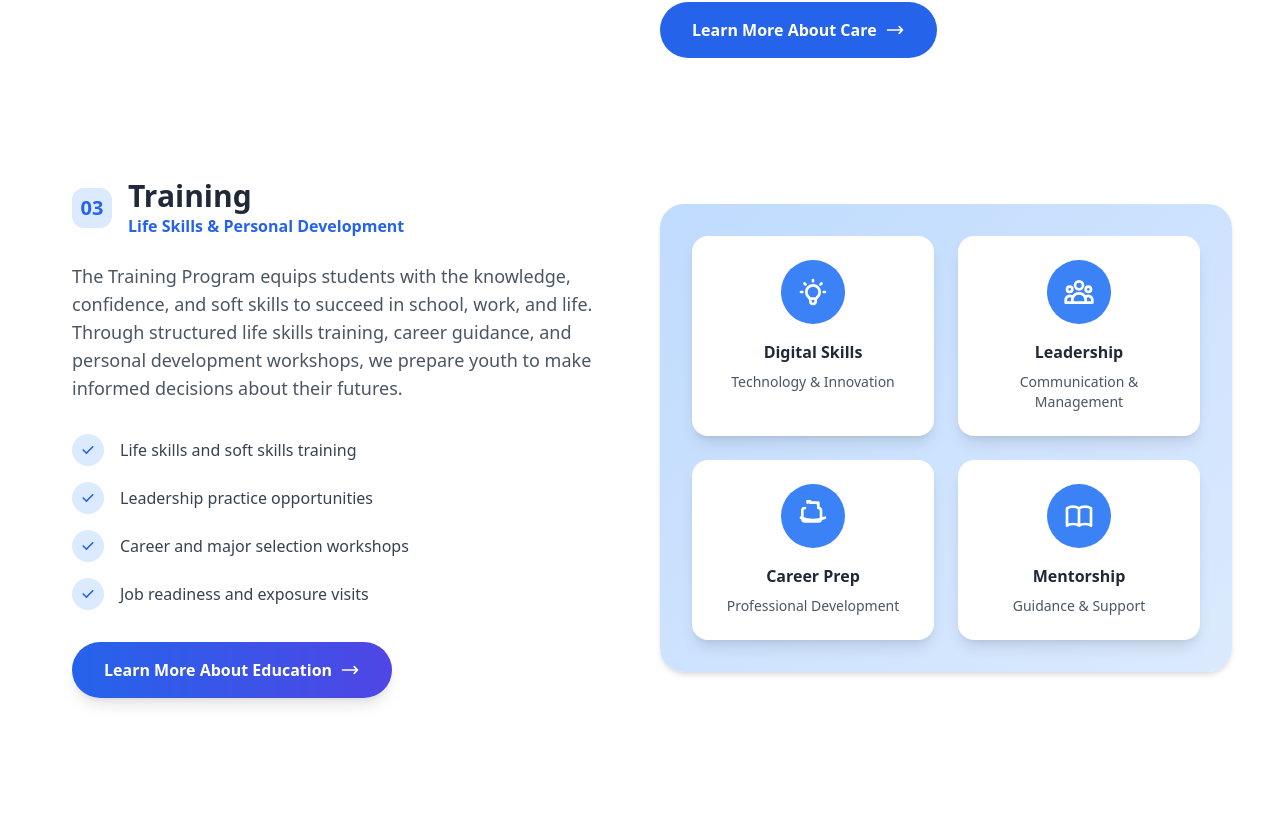
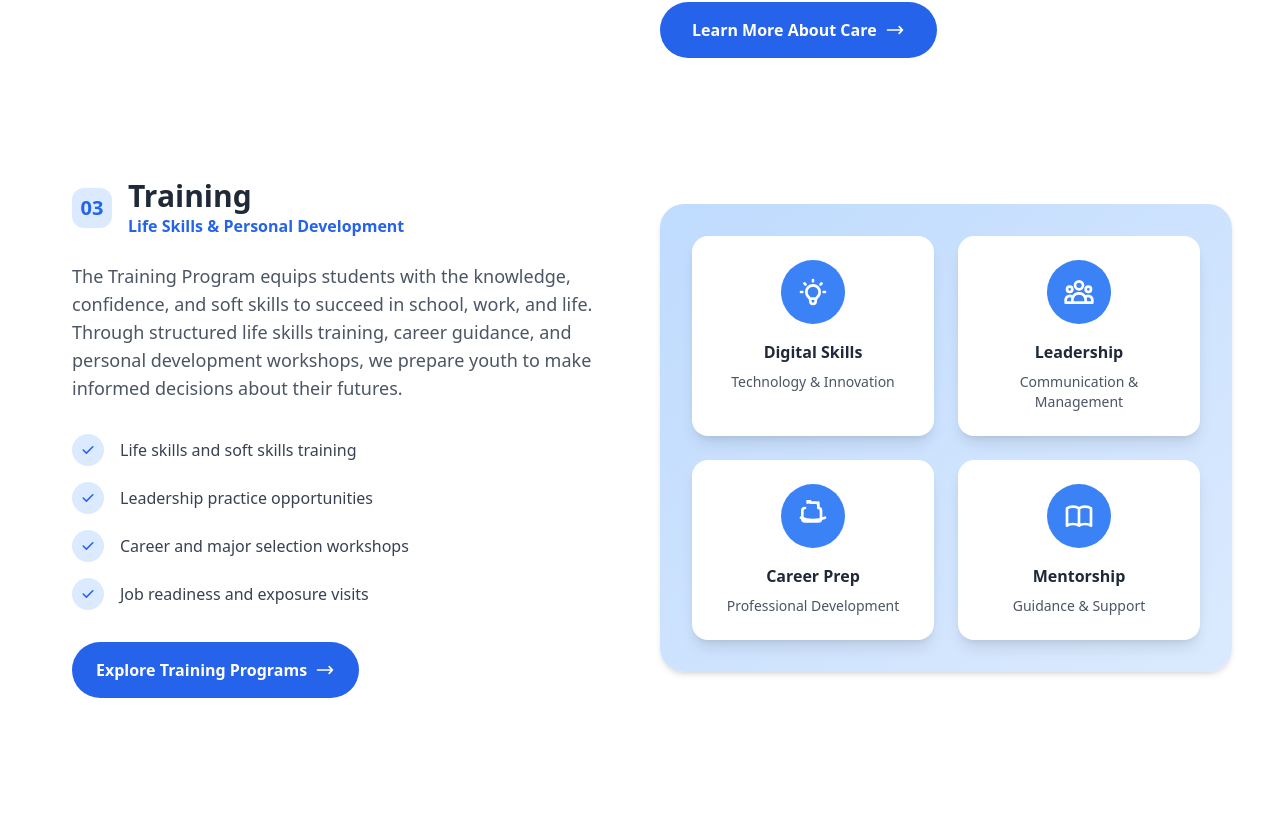
Before and after one commit to radytrainer/lotusoutreach-cambodia, a Vue app: page /program in a window 1280 px wide. Shown: the part 2499-3320 px from the top of the page. Built offline with nearby package versions, Linux system fonts and the light colour scheme.

Commit message:
fix(feature/program): fix on the program of direction[LOC-120]

```diff
--- a/src/components/Program/ProgramCare.vue
+++ b/src/components/Program/ProgramCare.vue
@@ -4,7 +4,7 @@
       <!-- Back Button to Program -->
       <div v-if="!selectedProgram" class="mb-6">
         <router-link
-          to="/program/#care-section"
+          to="/program#care-section"
           class="flex items-center text-pink-600 hover:text-pink-700 transition font-poppins font-medium text-sm"
         >
           <i class="fas fa-arrow-left mr-2"></i> Back to All Programs
--- a/src/components/Program/ProgramEdu.vue
+++ b/src/components/Program/ProgramEdu.vue
@@ -7,7 +7,7 @@
           to="/program#education-section"
           class="flex items-center text-blue-600 hover:text-blue-700 transition font-poppins font-medium text-sm"
         >
-          <i class="fas fa-arrow-left mr-2"></i> Back to Education
+          <i class="fas fa-arrow-left mr-2"></i> Back to All Programs
         </router-link>
       </div>
 
--- a/src/components/Program/ProgramGiving.vue
+++ b/src/components/Program/ProgramGiving.vue
@@ -4,7 +4,7 @@
       <!-- Back Button to Program -->
       <div v-if="!selectedProgram" class="mb-6">
         <router-link
-          to="/program"
+          to="/program#giving-section"
           class="flex items-center text-pink-600 hover:text-pink-700 transition font-poppins font-medium text-sm"
         >
           <i class="fas fa-arrow-left mr-2"></i> Back to All Programs
--- a/src/components/Program/program.vue
+++ b/src/components/Program/program.vue
@@ -13,10 +13,12 @@
             full potential through four integrated programs: Education, Training, Care, and Giving Back.
           </p>
         </div>
-        <!-- Education Program -->
-        <div id="education-section">
-          <div v-for="(program, index) in programs.filter(p => p.section === 'Education')" :key="`education-${index}`"
-            class="mt-24">
+
+        <!-- Education Section -->
+        <div id="education-section" class="mt-24">
+          <div v-if="programs.filter(p => p.section === 'Education').length">
+            <div v-for="(program, index) in programs.filter(p => p.section === 'Education')"
+              :key="`education-${index}`">
               <div class="grid grid-cols-1 lg:grid-cols-2">
                 <!-- Content -->
                 <div class="p-8 md:p-10 lg:p-16">
@@ -51,7 +53,8 @@
                     aria-label="Learn more about Education">
                     <span class="relative z-10 flex items-center">
                       Learn More About Education
-                    <svg class="w-4 h-4 md:w-5 md:h-5 ml-2 group-hover:translate-x-1 transition-transform duration-300"
+                      <svg
+                        class="w-4 h-4 md:w-5 md:h-5 ml-2 group-hover:translate-x-1 transition-transform duration-300"
                         fill="none" stroke="currentColor" viewBox="0 0 24 24">
                         <path stroke-linecap="round" stroke-linejoin="round" stroke-width="2"
                           d="M17 8l4 4m0 0l-4 4m4-4H3" />
@@ -79,8 +82,7 @@
                         </svg>
                       </div>
                       <h5 class="font-bold text-gray-800 mb-2 group-hover:text-blue-600 transition-colors duration-300">
-                      {{ subSection.title }}
-                    </h5>
+                        {{ subSection.title }}</h5>
                       <p class="text-gray-600 text-sm leading-relaxed">{{ subSection.description }}</p>
                       <div
                         class="w-12 h-1 bg-gradient-to-r from-blue-500 to-purple-500 rounded-full mx-auto mt-4 group-hover:w-16 transition-all duration-300">
@@ -91,10 +93,15 @@
               </div>
             </div>
           </div>
-        <!-- Care Program -->
-        <div id="care-section">
-          <div v-for="(program, index) in programs.filter(p => p.section === 'Care Program')" :key="`care-${index}`"
-            class="mt-24">
+          <div v-else class="text-center text-gray-600 py-8">
+            No Education programs available at this time.
+          </div>
+        </div>
+
+        <!-- Care Section -->
+        <div id="care-section" class="mt-24">
+          <div v-if="programs.filter(p => p.section === 'Care Program').length">
+            <div v-for="(program, index) in programs.filter(p => p.section === 'Care Program')" :key="`care-${index}`">
               <div class="grid grid-cols-1 lg:grid-cols-2 gap-10 items-center">
                 <div>
                   <img :src="program.image" :alt="`Image for ${program.program}`"
@@ -140,8 +147,14 @@
               </div>
             </div>
           </div>
-        <!-- Training Program -->
-        <div id="training-section">
+          <div v-else class="text-center text-gray-600 py-8">
+            No Care programs available at this time.
+          </div>
+        </div>
+
+        <!-- Training Section -->
+        <div id="training-section" class="mt-24">
+          <div v-if="programs.filter(p => p.section === 'Training').length">
             <div v-for="(program, index) in programs.filter(p => p.section === 'Training')" :key="`training-${index}`"
               class="grid grid-cols-1 lg:grid-cols-2 gap-10 items-center mt-24">
               <div class="order-2 lg:order-1 p-4 md:p-6">
@@ -168,16 +181,14 @@
                   </div>
                 </div>
                 <router-link :to="{ name: 'training' }"
-                class="relative inline-flex items-center px-6 py-3 md:px-8 md:py-4 bg-gradient-to-r from-blue-600 to-indigo-600 text-white rounded-full font-semibold text-sm md:text-base shadow-lg hover:shadow-xl hover:scale-105 transition-all duration-300 overflow-hidden"
-                aria-label="Learn more about Training">
-                <span class="relative z-10 flex items-center">
-                  Learn More About Education
-                  <svg class="w-4 h-4 md:w-5 md:h-5 ml-2 group-hover:translate-x-1 transition-transform duration-300"
-                    fill="none" stroke="currentColor" viewBox="0 0 24 24">
+                  class="inline-flex items-center px-4 py-3 md:px-6 md:py-4 bg-blue-600 text-white rounded-full font-semibold text-sm md:text-base hover:bg-blue-700 transition-all duration-300 hover:scale-105"
+                  :aria-label="`Learn more about the ${program.program}`">
+                  {{ program.linkText }}
+                  <svg class="w-4 h-4 md:w-5 md:h-5 ml-2 group-hover:translate-x-1 transition-transform" fill="none"
+                    stroke="currentColor" viewBox="0 0 24 24">
                     <path stroke-linecap="round" stroke-linejoin="round" stroke-width="2"
                       d="M17 8l4 4m0 0l-4 4m4-4H3" />
                   </svg>
-                </span>
                 </router-link>
               </div>
               <div class="order-1 lg:order-2">
@@ -199,8 +210,14 @@
               </div>
             </div>
           </div>
-        <!-- Giving Back Program -->
-        <div id="giving-back-section">
+          <div v-else class="text-center text-gray-600 py-8">
+            No Training programs available at this time.
+          </div>
+        </div>
+
+        <!-- Giving Back Section -->
+        <div id="giving-section" class="mt-24">
+          <div v-if="programs.filter(p => p.section === 'Giving Back').length">
             <div v-for="(program, index) in programs.filter(p => p.section === 'Giving Back')" :key="`giving-${index}`"
               class="mt-24">
               <div class="grid grid-cols-1 lg:grid-cols-2 gap-10 items-center">
@@ -248,25 +265,18 @@
               </div>
             </div>
           </div>
+          <div v-else class="text-center text-gray-600 py-8">
+            No Giving Back programs available at this time.
+          </div>
+        </div>
       </div>
     </section>
   </div>
 </template>
+
 <script setup>
-import { onMounted } from 'vue';
-
 defineProps({
-  programs: {
-    type: Array,
-    required: true,
-  },
-  subSectionIcons: {
-    type: Array,
-    required: true,
-    default: () => [
-      'M12 14l9-5-9-5-9 5 9 5z',
-      'M12 4v16m8-8H4',
-    ],
-  },
+  programs: { type: Array, required: true },
+  subSectionIcons: { type: Array, required: true },
 });
 </script>
--- a/src/router/index.js
+++ b/src/router/index.js
@@ -1,4 +1,5 @@
 import { createRouter, createWebHistory } from 'vue-router';
+import { nextTick } from 'vue'; // Import nextTick for DOM synchronization
 import DefaultLayout from '../layouts/DefaultLayout.vue';
 import Home from '../views/HomeView.vue';
 import About from '../views/AboutView.vue';
@@ -31,14 +32,7 @@ const routes = [
       { path: 'care', name: 'care', component: ProgramCare },
       { path: 'training', name: 'training', component: ProgramTraining },
       { path: 'givingBack', name: 'givingBack', component: ProgramGiving },
-      {
-        path: 'program',
-        name: 'Program',
-        component: ProgramView,
-        children: [
-          { path: ':title', name: 'ProgramDetail', component: programDetail, props: true },
-        ],
-      },
+      { path: 'program', name: 'Program', component: ProgramView },
       { path: 'newstory', name: 'News', component: NewsStory },
       { path: 'gallery', name: 'gallery', component: GalleryView },
       { path: 'team', name: 'TeamSection', component: TeamSection },
@@ -52,33 +46,36 @@ const routes = [
 
 const router = createRouter({
   history: createWebHistory(),
+  routes,
   scrollBehavior(to, from, savedPosition) {
+    if (to.hash) {
+      window.scrollTo(0, 0);
+    }
     if (savedPosition) {
       return savedPosition;
     } else if (to.hash) {
-      // Asynchronous polling to wait for the hash element to exist in the DOM
-      return new Promise((resolve) => {
-        let checks = 0;
-        const maxChecks = 100; // Approx. 1-2 seconds timeout (16ms per frame * 100)
-        const checkElement = () => {
-          const el = document.querySelector(to.hash);
-          if (el) {
-            resolve({ el: to.hash, behavior: 'auto' }); // 'auto' for instant jump
-          } else if (checks >= maxChecks) {
-            console.warn(`Element ${to.hash} not found after ${maxChecks} checks. Scrolling to top.`);
-            resolve({ top: 0 });
-          } else {
-            checks++;
-            requestAnimationFrame(checkElement);
-          }
-        };
-        checkElement();
+      return nextTick().then(() => {
+        const element = document.querySelector(to.hash);
+        if (element) {
+          const header = document.querySelector('header');
+          const offset = -(header ? header.offsetHeight : 80);
+          const content = element.querySelector('.content');
+          const position = content
+            ? content.getBoundingClientRect().top + window.scrollY + offset
+            : element.getBoundingClientRect().top + window.scrollY + offset;
+          return {
+            top: position,
+            behavior: 'auto',
+          };
+        } else {
+          console.warn(`Element with selector ${to.hash} not found, scrolling to top`);
+          return { top: 0, behavior: 'auto' };
+        }
       });
     } else {
-      return { top: 0 };
+      return { top: 0, behavior: 'auto' };
     }
   },
-  routes,
 });
 
 export default router;
```
Also changed, not shown: src/components/Program/ProgramTraining.vue (+34 -15 lines). Lines whose indentation alone changed are shown as unchanged.
